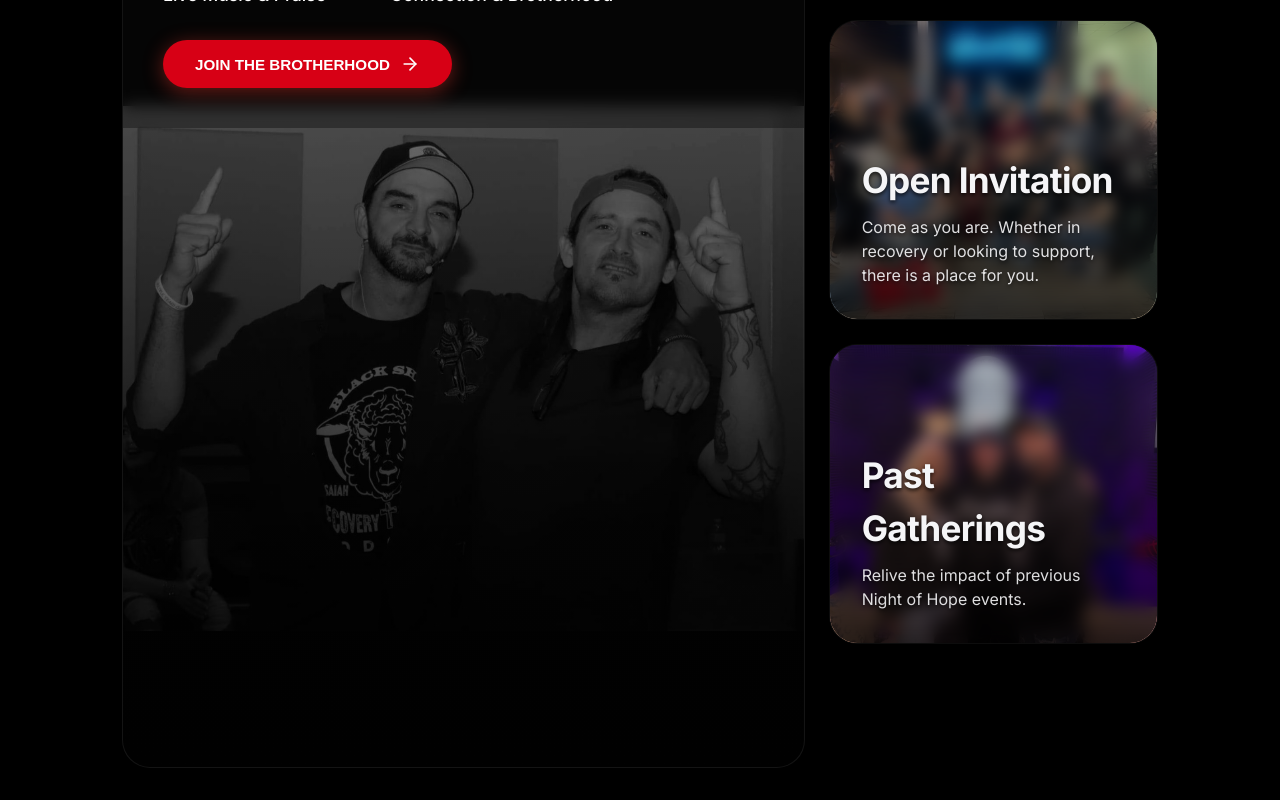
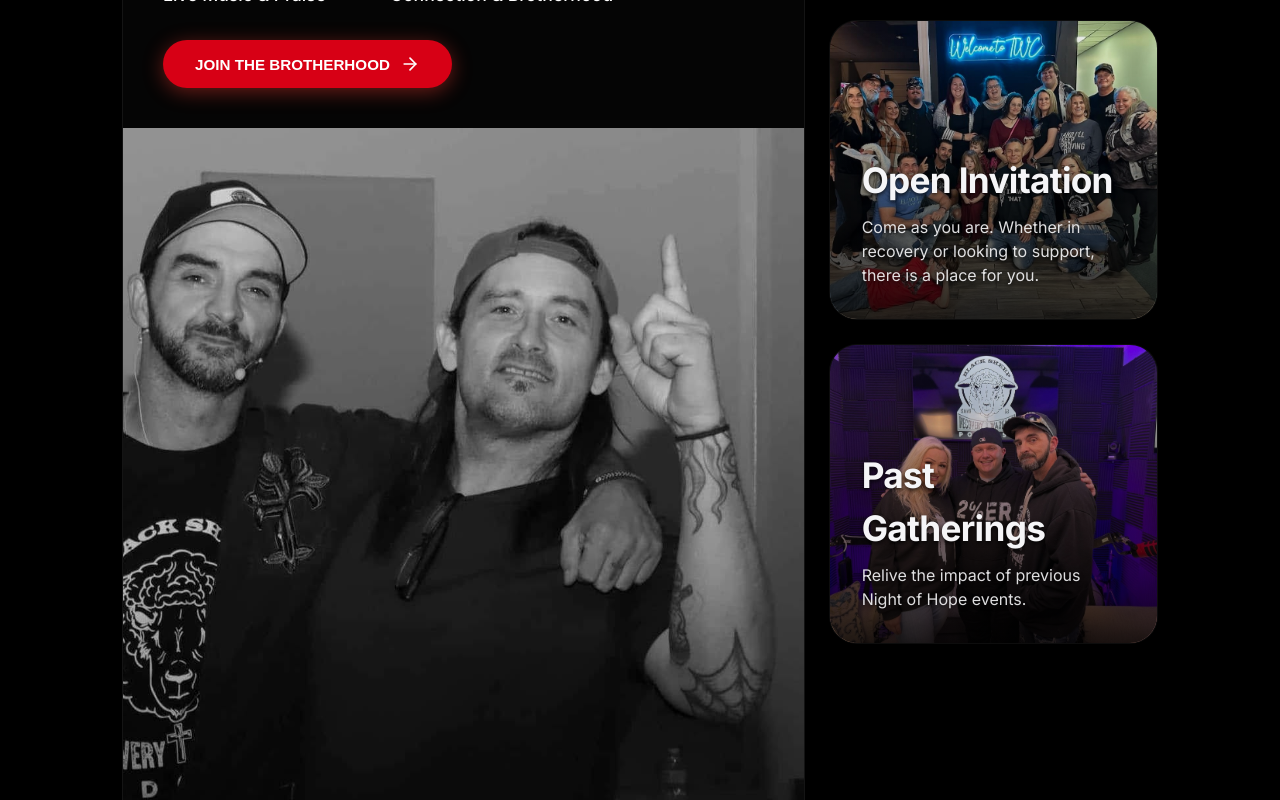
Before and after one commit to Power-Digital-Media/blacksheep-recovery-warfare, a React (Vite) app: page /events in a window 1280 px wide. Shown: the part 1300-2100 px from the top of the page. Built offline with nearby package versions, Linux system fonts and the light colour scheme.

Commit message:
style: match gatherings UI to reference image by removing all blur and fixing layout

```diff
--- a/src/pages/Events.jsx
+++ b/src/pages/Events.jsx
@@ -86,7 +86,6 @@ function Events() {
 
                 <div className="container" style={{ marginTop: 'clamp(3rem, 10vw, 8rem)' }}>
                     <div className="bento-grid">
-                        {/* MAIN FEATURED EVENT */}
                         <EventCard
                             image="/night_of_hope_card.png?v=1"
                             className="span-8 row-4 featured-event-card"
@@ -115,6 +114,9 @@ function Events() {
                                 <button className="event-cta">
                                     JOIN THE BROTHERHOOD <ArrowRight size={20} />
                                 </button>
+                            </div>
+                            <div className="featured-image-container">
+                                <img src="/night_of_hope_card.png?v=1" alt="Night of Hope" className="featured-card-img" />
                             </div>
                         </EventCard>
 
@@ -243,9 +245,7 @@ function Events() {
                 }
 
                 .card-overlay {
-                    background: linear-gradient(to top, rgba(0,0,0,0.8), rgba(0,0,0,0.1));
-                    backdrop-filter: blur(8px);
-                    -webkit-backdrop-filter: blur(8px);
+                    background: linear-gradient(to top, rgba(0,0,0,0.85), transparent);
                     width: 100%;
                     height: 100%;
                     padding: 2rem;
```
